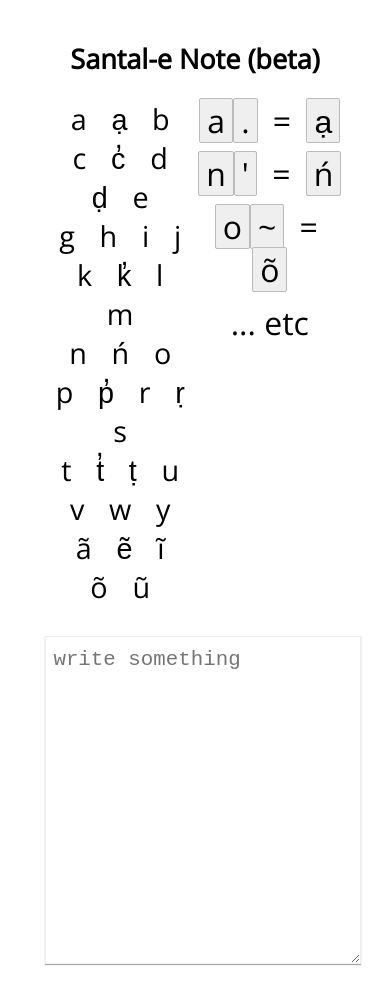
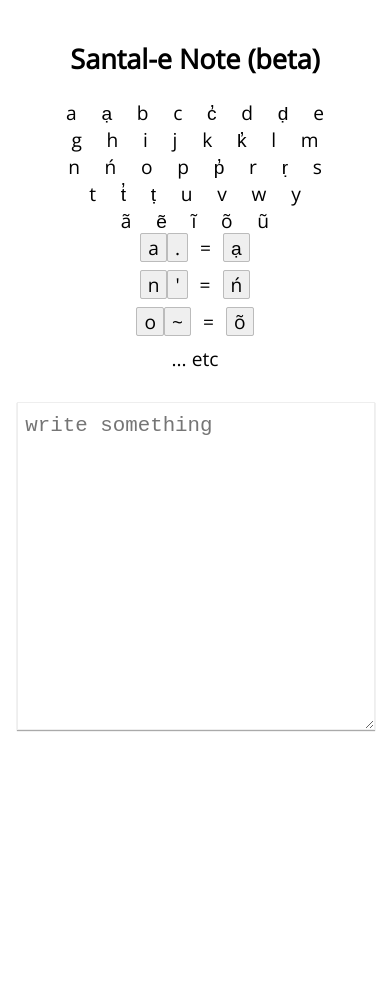
Before and after one commit to leninhasda/santali-note, a website built with webpack: page src/index.html in a window 390 px wide. After the commit the page ends 844 px from the top, so only its background shows below. Built offline with nearby package versions, Linux system fonts and the light colour scheme.

Commit message:
Add media query Update width

```diff
--- a/src/css/main.css
+++ b/src/css/main.css
@@ -10,7 +10,7 @@ textarea {
     font-size: 1.3rem;
     border: 1px solid #eee;
     box-shadow: 0 1px 1px #aaa;
-    width: 100%;
+    width: calc(100% - 14px);
     margin: 30px auto 30px;
     display: block;
     padding: 7px;
@@ -62,3 +62,18 @@ div.grid {
     padding: 0 7px;
     border-radius:0;
 }
+
+@media screen and (max-width: 750px) {
+    .grid {
+        display: block !important;
+    }
+    li {
+        font-size: 1.2rem;
+    }
+    .right {
+        font-size: 1.2rem;
+    }
+    .wrap {
+        width: 95% !important;
+    }
+}
```
